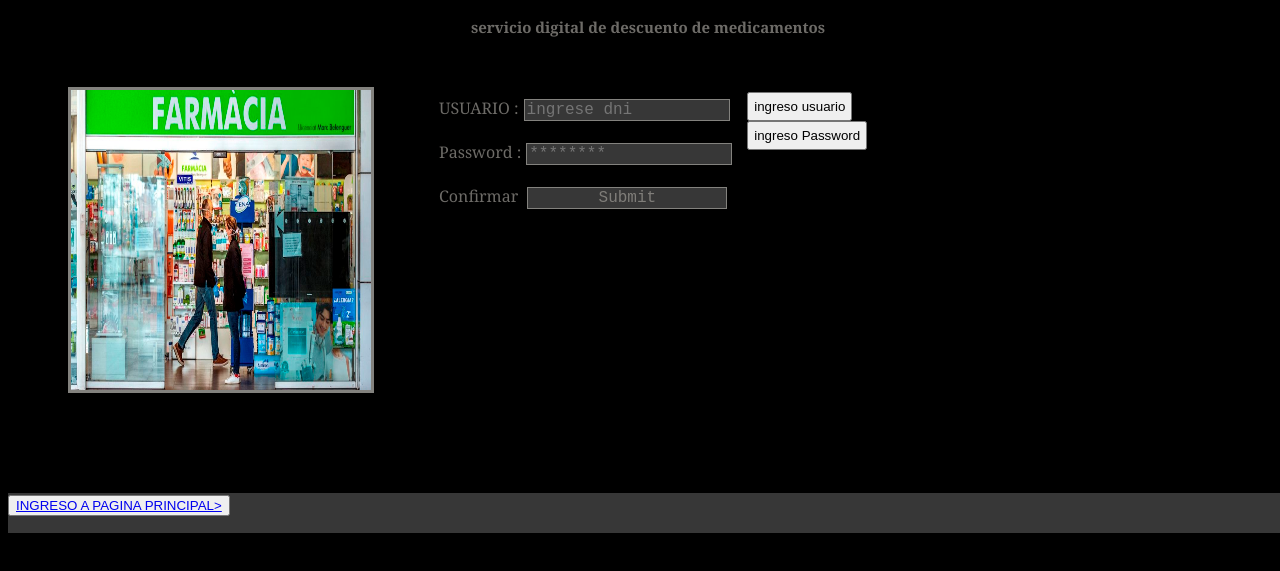
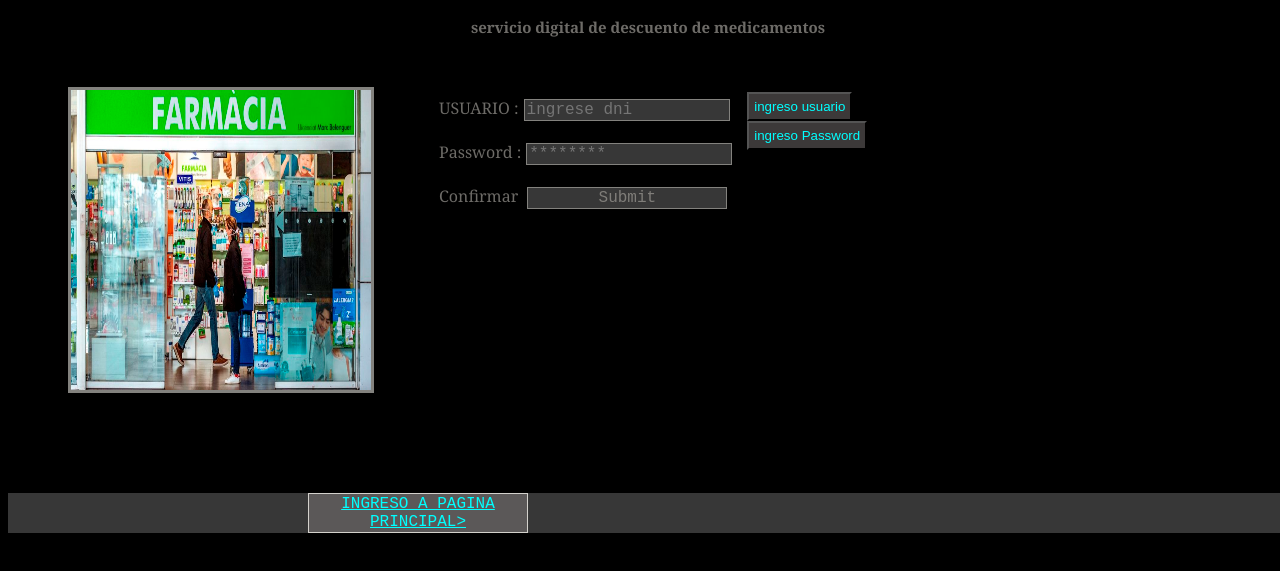
Before and after one commit to Mi-Olson/tpInterfaces1, a plain HTML site: page index.html in a window 1280 px wide. Shown: the part 51-622 px from the top of the page. Drawn offline with Linux system fonts and the light colour scheme.

Commit message:
entrega11:28 14-05

```diff
--- a/estilo.css
+++ b/estilo.css
@@ -40,16 +40,7 @@ h2{
 	margin-top: 50px;
 	margin-left: 20px;
 }
-/*.formulario{
-	width: 200px;border-color:#dad8d3;
-	border-width:1px;
-	border-style:solid;
-	background:#232422;
-	font-family:"Courier New",monospace;
-	font-size:16px;
-	color:#c4c1bc;
 
-}*/
 label{
 	padding-right: 5px;
 }
@@ -78,6 +69,8 @@ input{
 	padding-top: 5px;
 	padding-bottom: 5px;
 	text-align: left;
+	color: aqua;
+	background:#8b84846e;
 
 }
 .seccionBotones{
@@ -109,14 +102,14 @@ footer{
 }
 .button1Pag{
 	width: 220px;
-		border-color:#83827e;
+		border-color:#d3d1cc;
         border-width:1px;
         border-style:solid;
-        background:#4928289a;
+
         font-family:"Courier New",monospace;
         font-size:16px;
 		color: rgba(163, 160, 154, 0.671);
-
+		background:#8b84846e;
 		margin-left: 300px;
 		margin-bottom: 100px;
 }
@@ -125,12 +118,18 @@ footer{
 		border-color:#83827e;
         border-width:1px;
         border-style:solid;
-        background:#4928289a;
+        background:#8b84846e;
         font-family:"Courier New",monospace;
         font-size:16px;
 		color: rgba(163, 160, 154, 0.671);
 
 		margin-left: 300px;
+}
+.textobutton{
+	font-family:"Courier New",monospace;
+        font-size:16px;
+		color: aqua;
+
 }
 
 		/*todo dentro de listas*/
--- a/index.html
+++ b/index.html
@@ -50,7 +50,7 @@
       </section>
     </div>
     <footer>
-      <button id="button1Pag"> <a href="index2.html">INGRESO A PAGINA PRINCIPAL></a></button>
+      <button class="button1Pag"> <a class="textobutton" href="index2.html">INGRESO A PAGINA PRINCIPAL></a></button>
     </footer>
       <script type="text/javascript" src="codigo.js"> </script>
 </body>
```
Also changed, not shown: index2.html (+1 -1 lines).
